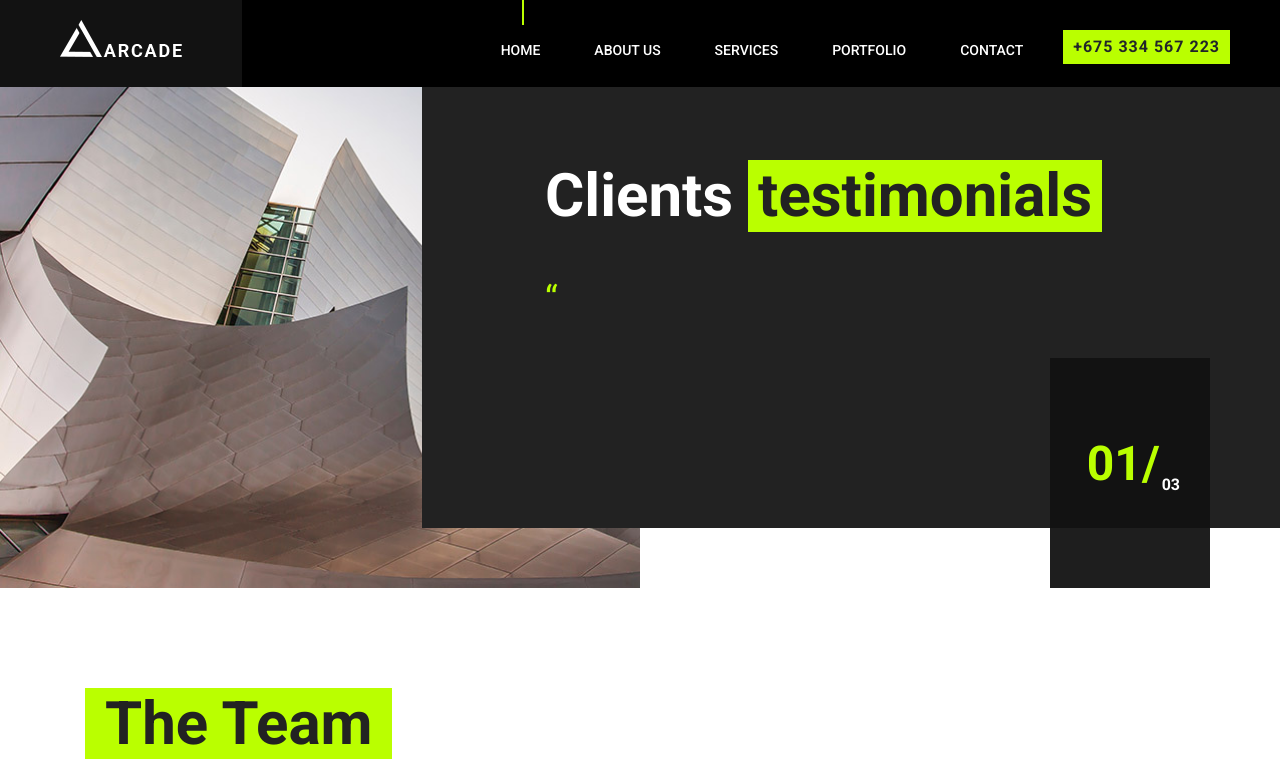
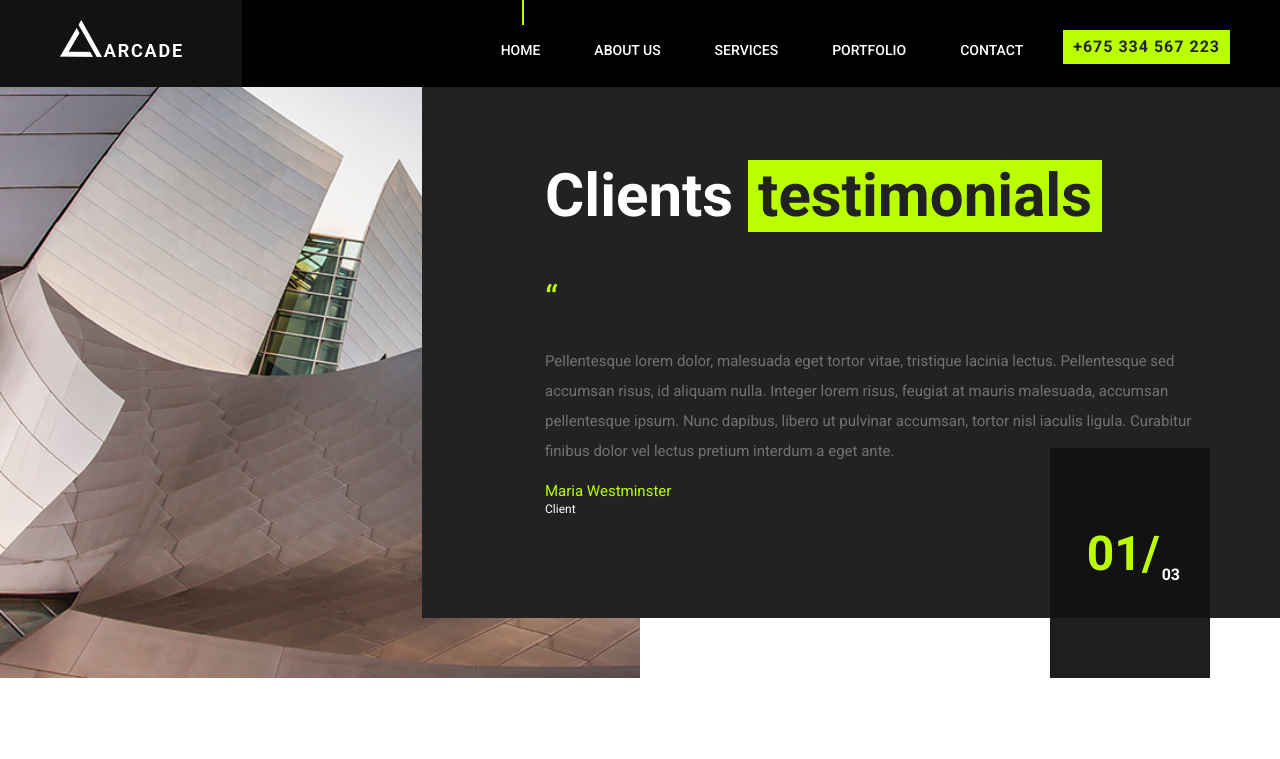
Before and after one commit to NotNulls/ArRangeWebApp, a Flask app: page /about in a window 1280 px wide. Shown: the top 759 px of the page. Run offline with Flask 3, Linux system fonts and the light colour scheme; some libraries are stand-ins or nearby versions.

Commit message:
fix: client testimonials html  div

```diff
--- a/app/templates/_head_helper.html
+++ b/app/templates/_head_helper.html
@@ -1,17 +1,20 @@
 <meta name="keywords" content="ArRange, architecture, onepage, creative, html">
 <meta name="viewport" content="width=device-width, initial-scale=1.0">
-<meta name="referrer" content="strict-origin" />
+<meta name="referrer" content="strict-origin">
+
 <!-- Favicon -->
 <link href="{{ url_for('static', filename='img/favicon.ico') }}" rel="shortcut icon">
 
 <!-- Google Fonts -->
 <link href="https://fonts.googleapis.com/css?family=Roboto:300,400,500,700" rel="stylesheet">
 
-
+<!-- Font Awesome from CDN -->
+<link rel="stylesheet" href="https://maxcdn.bootstrapcdn.com/font-awesome/4.7.0/css/font-awesome.min.css">
 
 <!-- Stylesheets -->
-<link rel="stylesheet" type="text/css" href="{{ url_for('static', filename='css/bootstrap.min.css') }}">
-<link rel="stylesheet" type="text/css" href="{{ url_for('static', filename='css/font-awesome.min.css') }}">
-<link rel="stylesheet" type="text/css" href="{{ url_for('static', filename='css/animate.css') }}">
-<link rel="stylesheet" type="text/css" href="{{ url_for('static', filename='css/owl.carousel.css') }}">
-<link rel="stylesheet" type="text/css" href="{{ url_for('static', filename='css/style.css') }}">
+<link rel="stylesheet" href="{{ url_for('static', filename='css/bootstrap.min.css') }}">
+<link rel="stylesheet" href="{{ url_for('static', filename='css/animate.css') }}">
+<link rel="stylesheet" href="{{ url_for('static', filename='css/owl.carousel.css') }}">
+
+<!-- Custom Styles -->
+<link rel="stylesheet" href="{{ url_for('static', filename='css/style.css') }}">
--- a/app/templates/about.html
+++ b/app/templates/about.html
@@ -12,22 +12,28 @@
 				<div class="col-lg-7 pl-lg-0 offset-lg-5 cta-content">
 					<h1>Clients <span>testimonials</span></h1>
 					<div class="qut">“</div>
-                    <div class="testimonials-slider text-white" id="test-slider">
+					<div class="testimonials-slider" id="test-slider">
 						<div class="ts-item">
-                            <p >Dušan</p>
+							<p>Pellentesque lorem dolor, malesuada eget tortor vitae, tristique lacinia lectus. Pellentesque sed accumsan risus, id aliquam nulla. Integer lorem risus, feugiat at mauris malesuada, accumsan pellentesque ipsum. Nunc dapibus, libero ut pulvinar accumsan, tortor nisl iaculis ligula. Curabitur finibus dolor vel lectus pretium interdum a eget ante. </p>
 							<h4>Maria Westminster</h4>
 							<span>Client</span>
 						</div>
-                        <!-- Additional testimonials here -->
+						<div class="ts-item">
+							<p>Pellentesque lorem dolor, malesuada eget tortor vitae, tristique lacinia lectus. Pellentesque sed accumsan risus, id aliquam nulla. Integer lorem risus, feugiat at mauris malesuada, accumsan pellentesque ipsum. Nunc dapibus, libero ut pulvinar accumsan, tortor nisl iaculis ligula. Curabitur finibus dolor vel lectus pretium interdum a eget ante. </p>
+							<h4>Maria Westminster</h4>
+							<span>Client</span>
 						</div>
-                    <div class="slide-num-holder test-slider" id="snh-2">
-                        <span>01/ </span>03
+						<div class="ts-item">
+							<p>Pellentesque lorem dolor, malesuada eget tortor vitae, tristique lacinia lectus. Pellentesque sed accumsan risus, id aliquam nulla. Integer lorem risus, feugiat at mauris malesuada, accumsan pellentesque ipsum. Nunc dapibus, libero ut pulvinar accumsan, tortor nisl iaculis ligula. Curabitur finibus dolor vel lectus pretium interdum a eget ante. </p>
+							<h4>Maria Westminster</h4>
+							<span>Client</span>
 						</div>
+					</div>
+					<div class="slide-num-holder test-slider" id="snh-2"></div>
 				</div>
 			</div>
 		</div>
 	</section>
-
     <!-- Team section specific to About page -->
     <section class="team-section spad">
         <div class="container">
```
Lines whose indentation alone changed are shown as unchanged.
